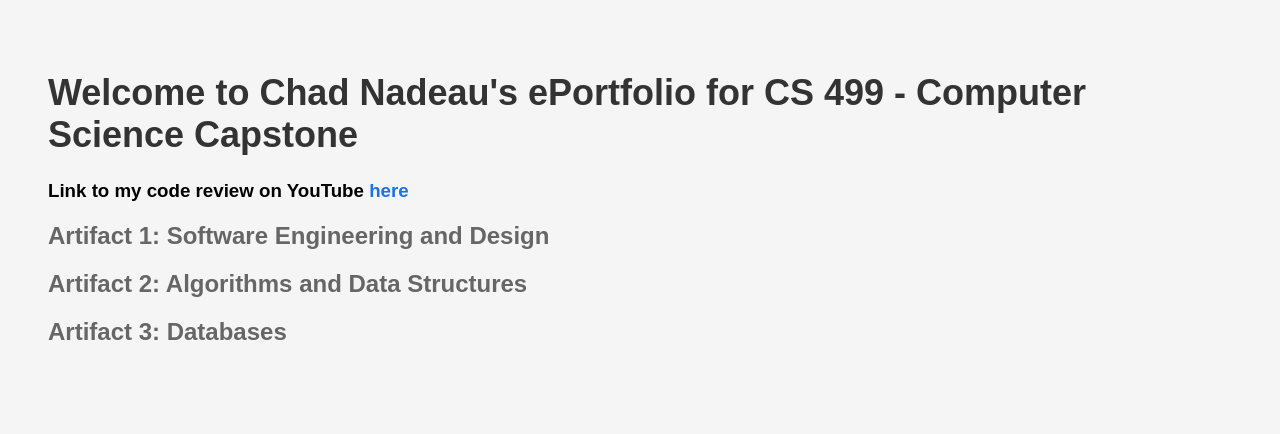
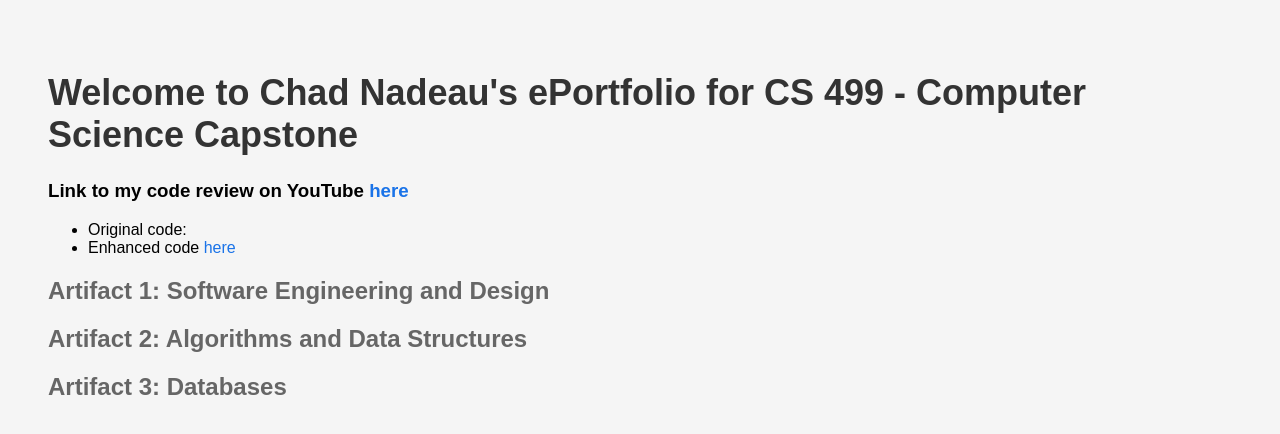
Before and after one commit to chadnadeau/chadnadeau.github.io, a plain HTML site: page index.html in a window 1280 px wide. Drawn offline with Linux system fonts and the light colour scheme.

Commit message:
Update index.html

```diff
--- a/index.html
+++ b/index.html
@@ -30,7 +30,10 @@
 <body>
   <h1>Welcome to Chad Nadeau's ePortfolio for CS 499 - Computer Science Capstone</h1>
   <h3>Link to my code review on YouTube <a href="https://www.youtube.com/watch?v=o2pTqyhbscc" target="_blank">here</a></h2>
-
+    <ul>
+      <li>Original code:</li>
+      <li>Enhanced code <a href="https://github.com/chadnadeau/chadnadeau.github.io/blob/main/Original%20Code/ContactService.java" target="_blank">here</li>
+    </ul>
   <h2>Artifact 1: Software Engineering and Design</h2>
 
   <h2>Artifact 2: Algorithms and Data Structures</h2>
```
